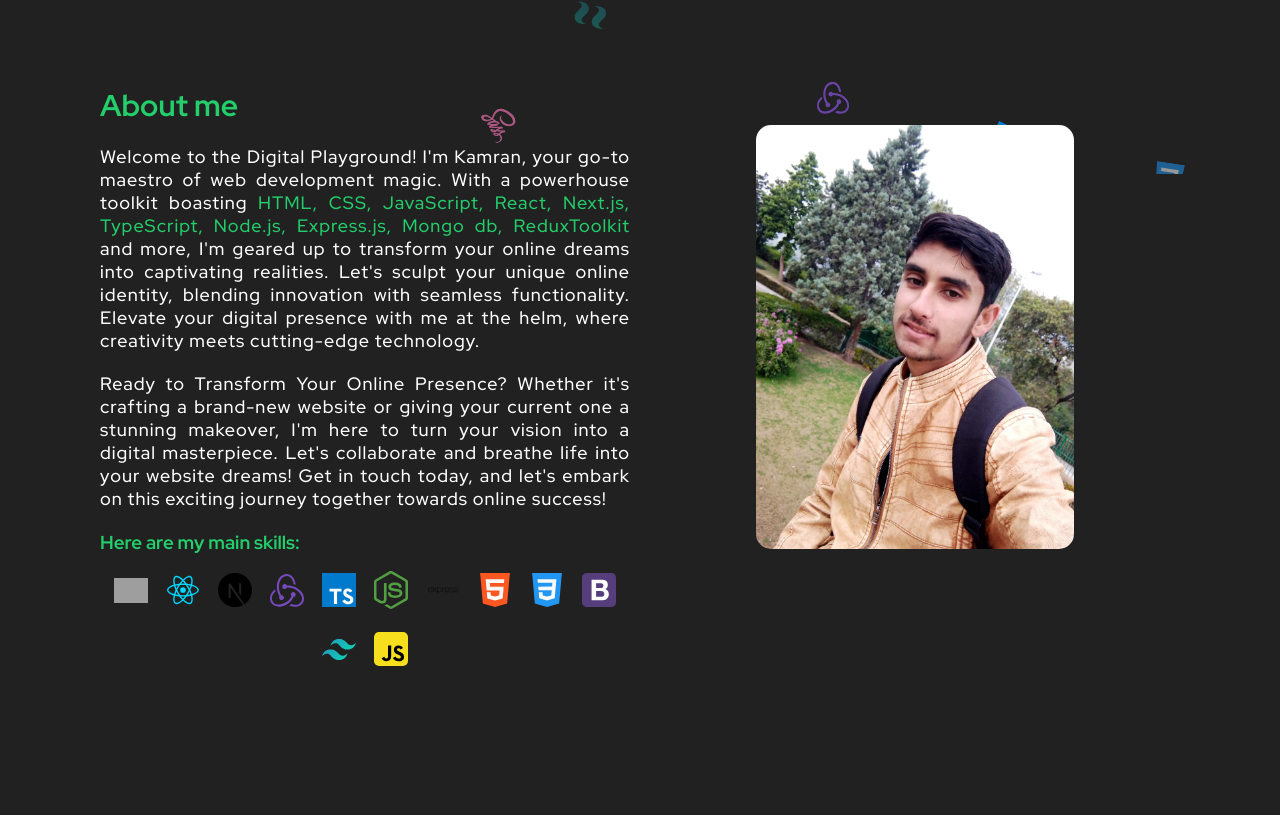
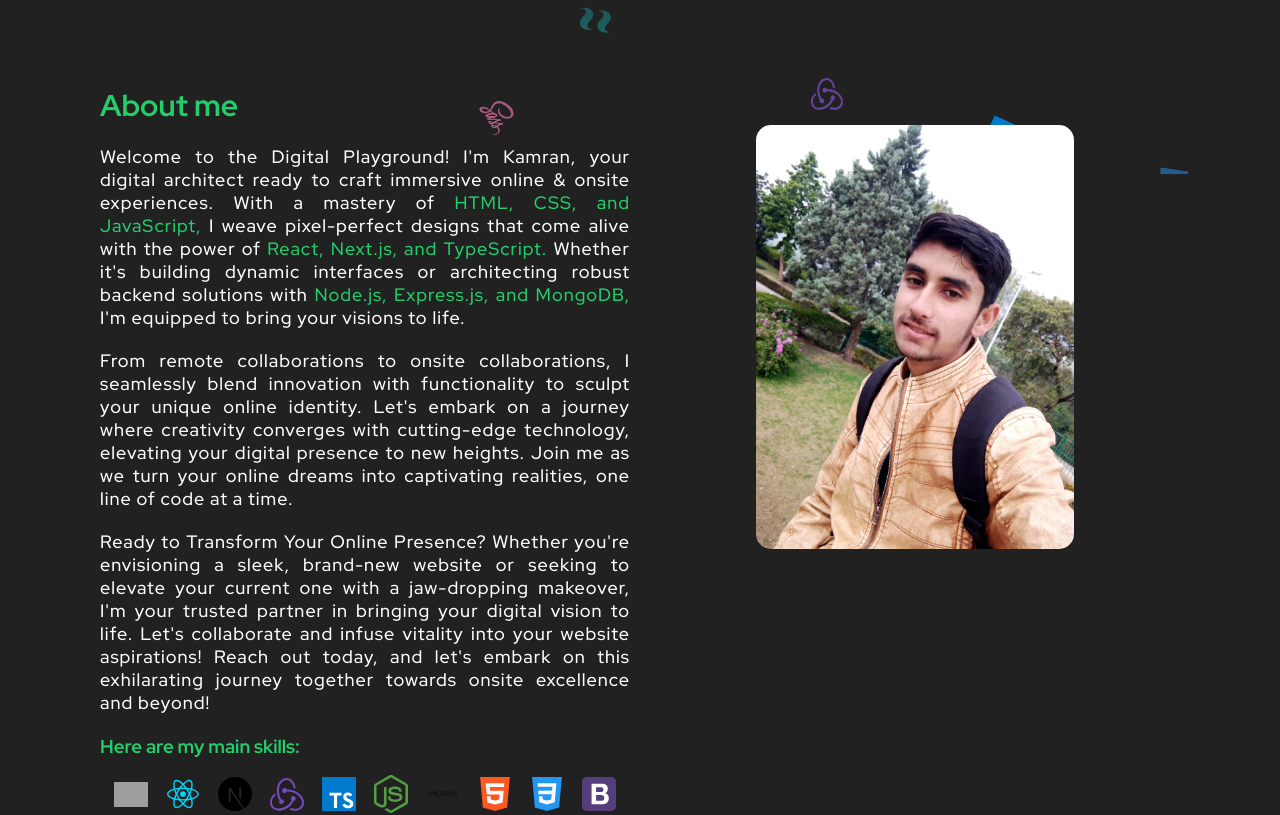
Before and after one commit to kamrancompany/My-Portfolio, a React (Create React App) app: page / in a window 1280 px wide. Shown: the part 626-1441 px from the top of the page. Built offline with nearby package versions, Linux system fonts and the light colour scheme; grey boxes are pictures that could not be loaded.

Commit message:
update some code

```diff
--- a/src/components/About/About.tsx
+++ b/src/components/About/About.tsx
@@ -19,17 +19,18 @@
         </ScrollAnimation>
         <ScrollAnimation animateIn="fadeInLeft" delay={0.1 * 1000}>
           <p className="about-para">
-            Welcome to the Digital Playground! I'm Kamran, your go-to maestro of
-            web development magic. With a powerhouse toolkit boasting{" "}
+            Welcome to the Digital Playground! I'm Kamran, your digital
+            architect ready to craft immersive online & onsite experiences. With
+            a mastery of{" "}
+            <span className="skill-span">HTML, CSS, and JavaScript,</span> I
+            weave pixel-perfect designs that come alive with the power of{" "}
+            <span className="skill-span">React, Next.js, and TypeScript.</span>{" "}
+            Whether it's building dynamic interfaces or architecting robust
+            backend solutions with{" "}
             <span className="skill-span">
-              HTML, CSS, JavaScript, React, Next.js, TypeScript, Node.js,
-              Express.js, Mongo db, ReduxToolkit{" "}
+              Node.js, Express.js, and MongoDB,
             </span>{" "}
-            and more, I'm geared up to transform your online dreams into
-            captivating realities. Let's sculpt your unique online identity,
-            blending innovation with seamless functionality. Elevate your
-            digital presence with me at the helm, where creativity meets
-            cutting-edge technology.
+            I'm equipped to bring your visions to life.
           </p>
         </ScrollAnimation>
         <ScrollAnimation
@@ -38,12 +39,27 @@
           style={{ marginTop: "2rem", marginBottom: "2rem" }}
         >
           <p className="about-para">
-            Ready to Transform Your Online Presence? Whether it's crafting a
-            brand-new website or giving your current one a stunning makeover,
-            I'm here to turn your vision into a digital masterpiece. Let's
-            collaborate and breathe life into your website dreams! Get in touch
-            today, and let's embark on this exciting journey together towards
-            online success!
+            From remote collaborations to onsite collaborations, I seamlessly
+            blend innovation with functionality to sculpt your unique online
+            identity. Let's embark on a journey where creativity converges with
+            cutting-edge technology, elevating your digital presence to new
+            heights. Join me as we turn your online dreams into captivating
+            realities, one line of code at a time.
+          </p>
+        </ScrollAnimation>
+        <ScrollAnimation
+          animateIn="fadeInLeft"
+          delay={0.2 * 1000}
+          style={{ marginTop: "2rem", marginBottom: "2rem" }}
+        >
+          <p className="about-para">
+            Ready to Transform Your Online Presence? Whether you're envisioning
+            a sleek, brand-new website or seeking to elevate your current one
+            with a jaw-dropping makeover, I'm your trusted partner in bringing
+            your digital vision to life. Let's collaborate and infuse vitality
+            into your website aspirations! Reach out today, and let's embark on
+            this exhilarating journey together towards onsite excellence and
+            beyond!
           </p>
         </ScrollAnimation>
         <ScrollAnimation animateIn="fadeInLeft" delay={0.4 * 1000}>
```
